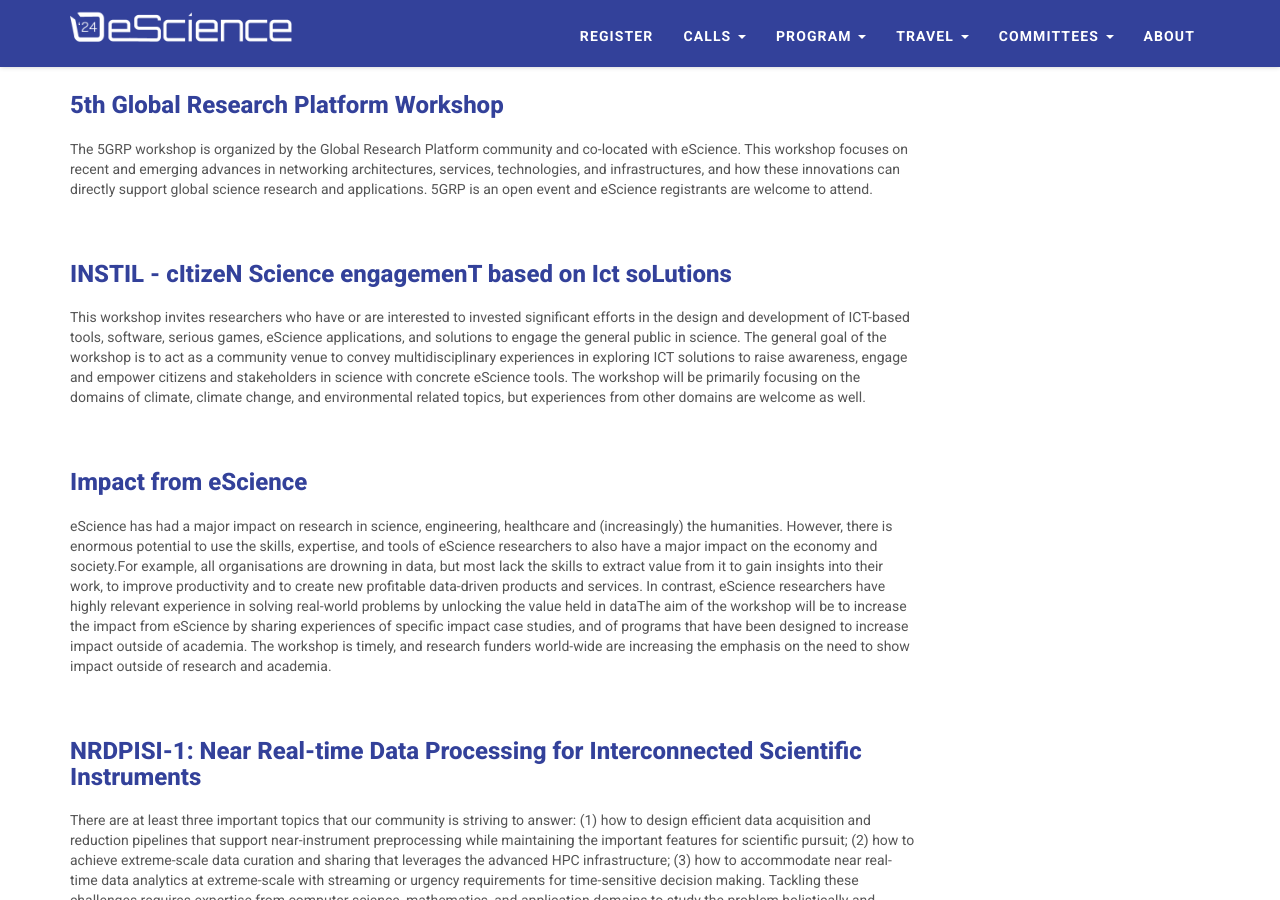
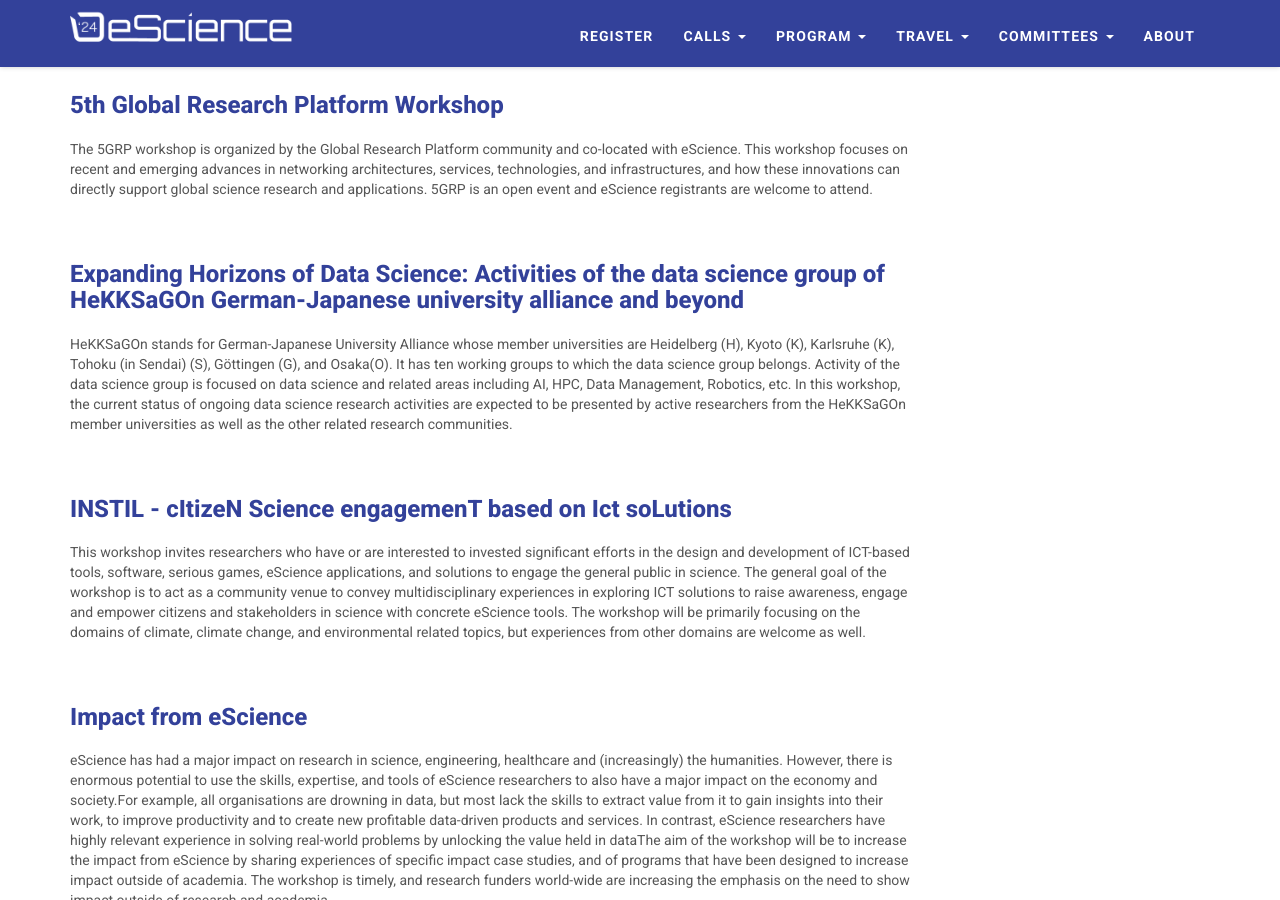
Before and after one commit to escience-conference/2024, a Jekyll site: the page built from workshops.html, in a window 1280 px wide and 900 px high, scrolled down 526 px. Built offline with Jekyll 4.4.1, drawn with Linux system fonts in a browser that asks for light colours; nearby versions of some CDN libraries; comment, search, counter and statistics services are not loaded.

Commit message:
updated time-table + workshops

```diff
--- a/_data/workshops.yml
+++ b/_data/workshops.yml
@@ -112,3 +112,16 @@
     services, technologies, and infrastructures, and how these innovations can directly support
     global science research and applications. 5GRP is an open event and eScience registrants are
     welcome to attend.
+
+- name: >
+    Expanding Horizons of Data Science:
+    Activities of the data science group of HeKKSaGOn German-Japanese university alliance and beyond
+  url: https://www.hekksagon.net/index.php
+  abstract: >
+    HeKKSaGOn stands for German-Japanese University Alliance whose member universities are
+    Heidelberg (H), Kyoto (K), Karlsruhe (K), Tohoku (in Sendai) (S), Göttingen (G),
+    and Osaka(O). It has ten working groups to which the data science group belongs. Activity
+    of the data science group is focused on data science and related areas including AI, HPC,
+    Data Management, Robotics, etc. In this workshop, the current status of ongoing data science
+    research activities are expected to be presented by active researchers from the HeKKSaGOn
+    member universities as well as the other related research communities.
--- a/timetable.html
+++ b/timetable.html
@@ -431,6 +431,13 @@ title: Timetable
                                     </a>
                                     <br /><span>Room: 502</span>
                                 </td>
+                                <td rowspan="3" class="stage-workshop">
+                                    <a href="https://www.hekksagon.net/index.php" target="_blank">
+                                        Expanding Horizons of Data Science
+                                    </a>
+                                    <br />
+                                    <span>Room: TBD</span>
+                                </td>
                             </tr>
                             <tr>
                                 <th>09:30</th>
@@ -467,6 +474,13 @@ title: Timetable
                                         Application Patterns
                                     </a>
                                     <br /><span>Room: 502</span>
+                                </td>
+                                <td rowspan="3" class="stage-workshop">
+                                    <a href="https://www.hekksagon.net/index.php" target="_blank">
+                                        Expanding Horizons of Data Science
+                                    </a>
+                                    <br />
+                                    <span>Room: TBD</span>
                                 </td>
                             </tr>
                             <tr>
```
